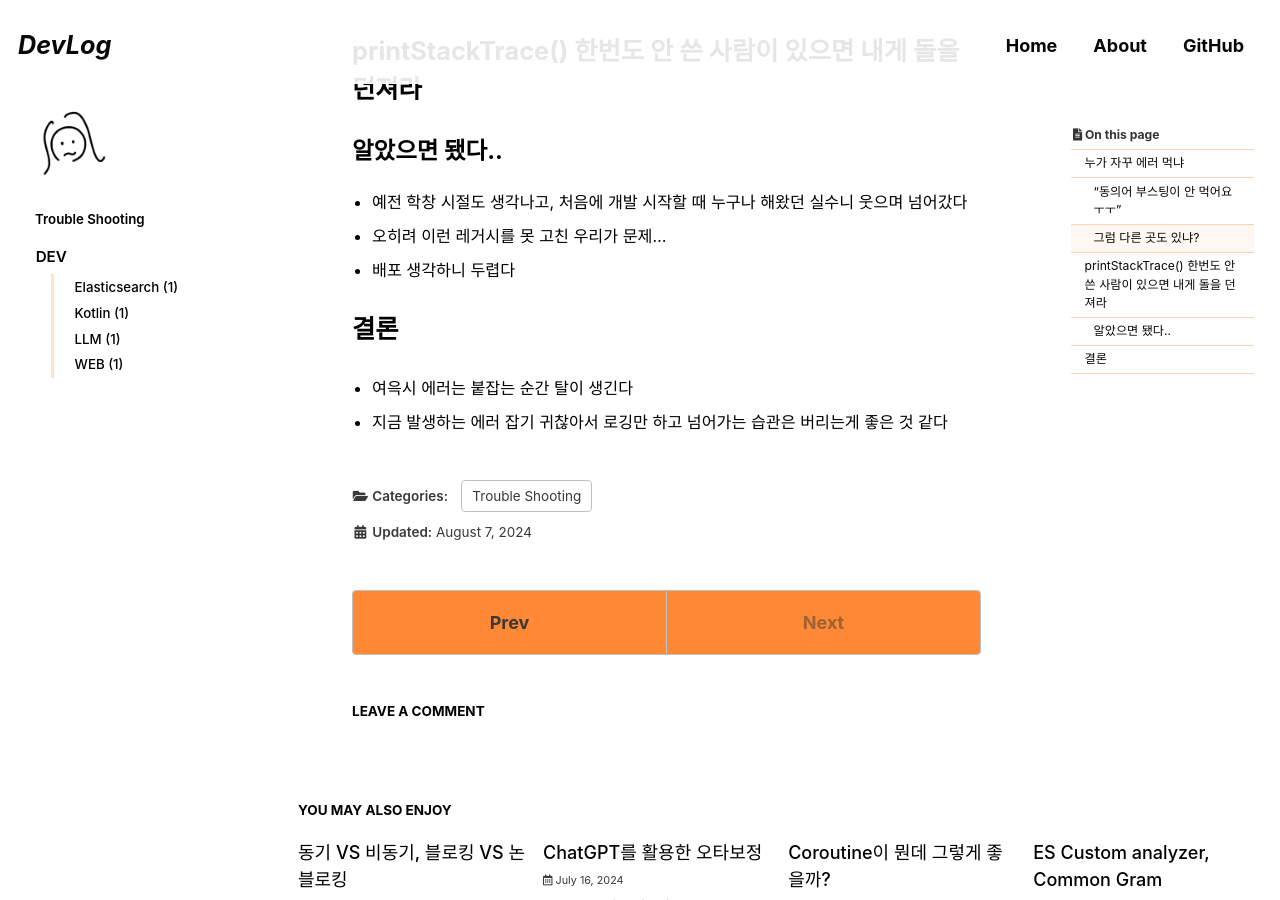
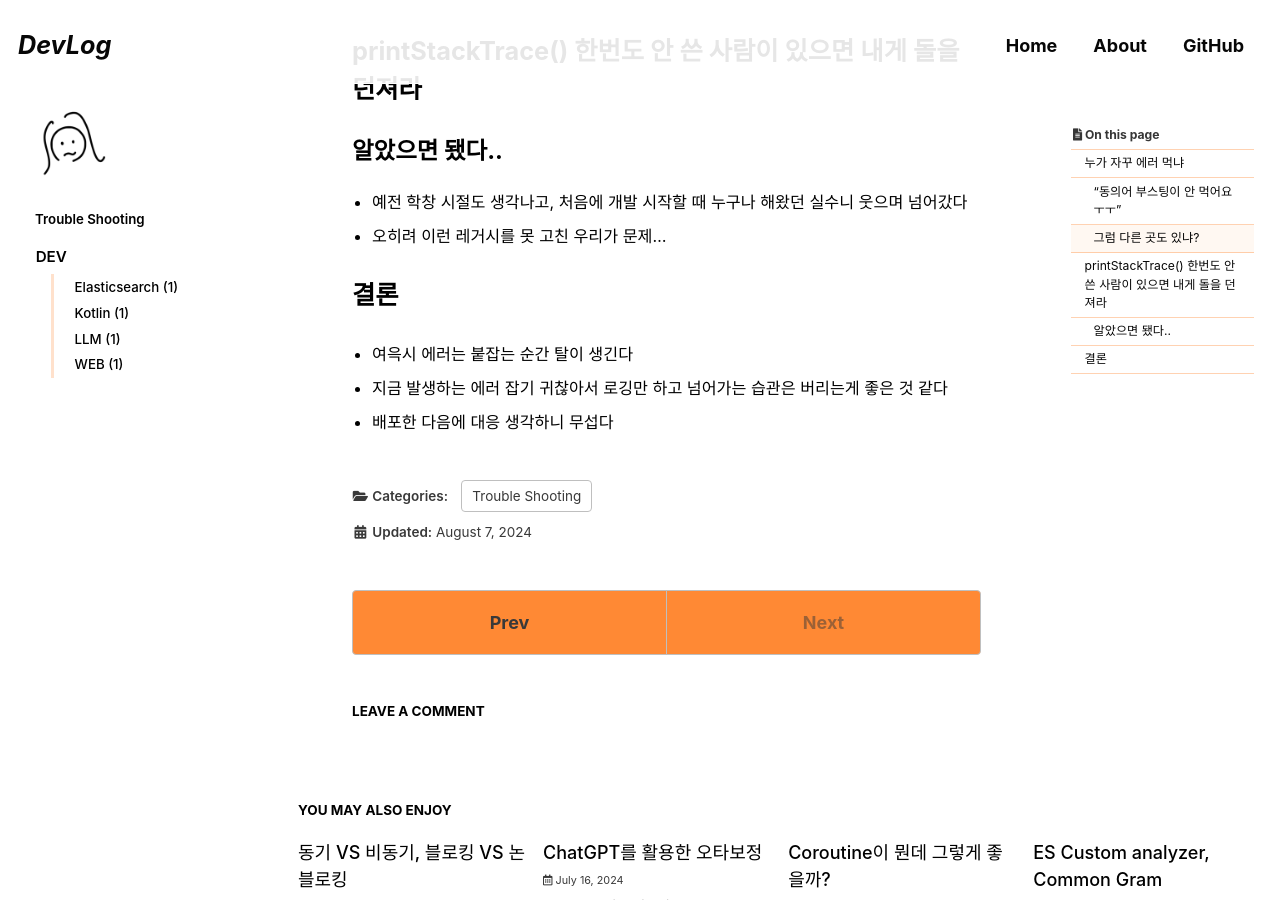
Before and after one commit to developer-parkssi/developer-parkssi.github.io, a Jekyll site: the page built from _posts/2024-08-07-categories-troubleshooting-print-stack-trace.md, in a window 1280 px wide and 900 px high, scrolled down 1935 px. Built offline with Jekyll 4.4.1, drawn with Linux system fonts in a browser that asks for light colours; cached includes are drawn as plain includes; some web fonts are replaced; comment, search, counter and statistics services are not loaded.

Commit message:
feat: 결론에 추가

```diff
--- a/_posts/2024-08-07-categories-troubleshooting-print-stack-trace.md
+++ b/_posts/2024-08-07-categories-troubleshooting-print-stack-trace.md
@@ -52,8 +52,8 @@ try {
 ## 알았으면 됐다..
 - 예전 학창 시절도 생각나고, 처음에 개발 시작할 때 누구나 해왔던 실수니 웃으며 넘어갔다
 - 오히려 이런 레거시를 못 고친 우리가 문제...
-- 배포 생각하니 두렵다
 
 # 결론
 - 여윽시 에러는 붙잡는 순간 탈이 생긴다
 - 지금 발생하는 에러 잡기 귀찮아서 로깅만 하고 넘어가는 습관은 버리는게 좋은 것 같다
+- 배포한 다음에 대응 생각하니 무섭다
```
